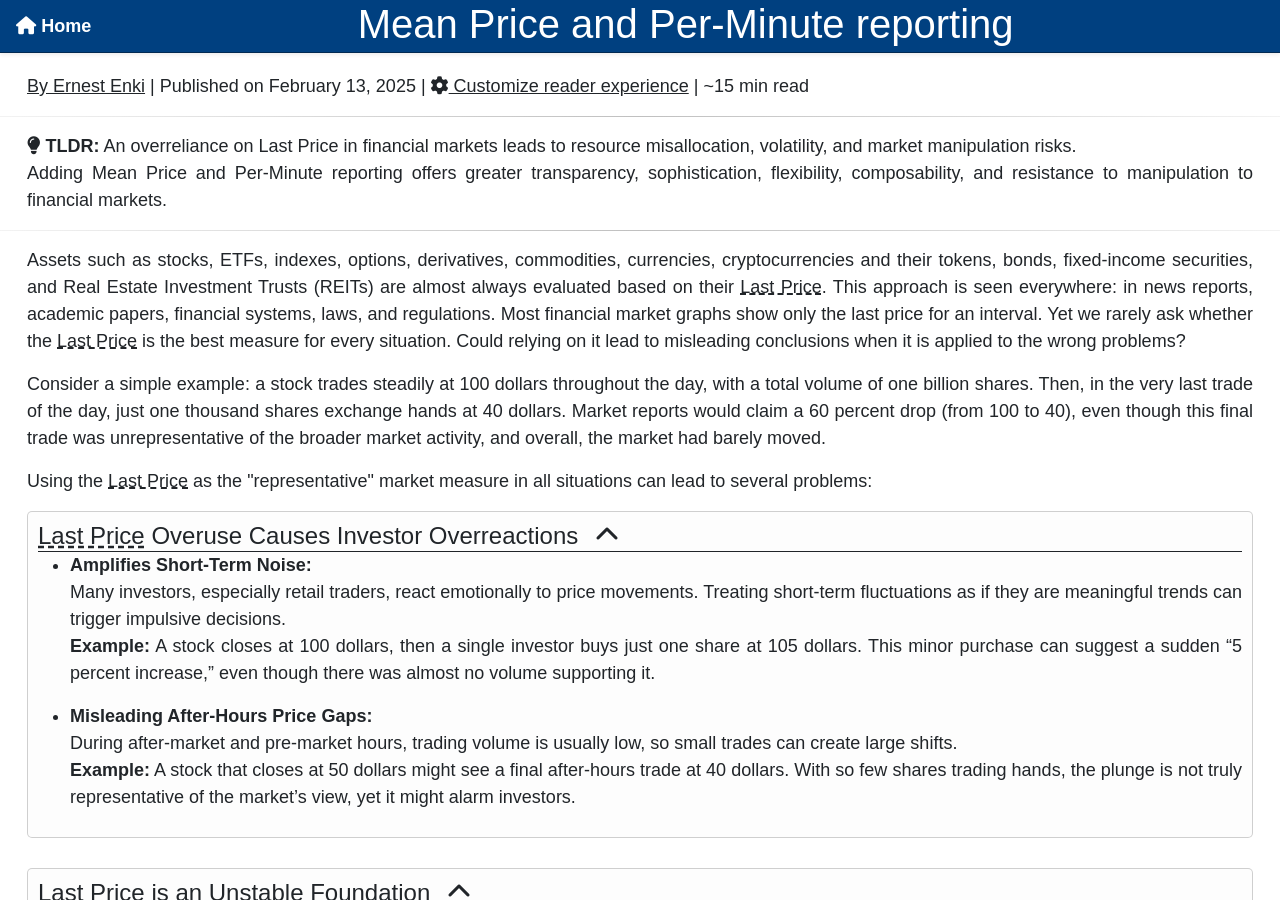
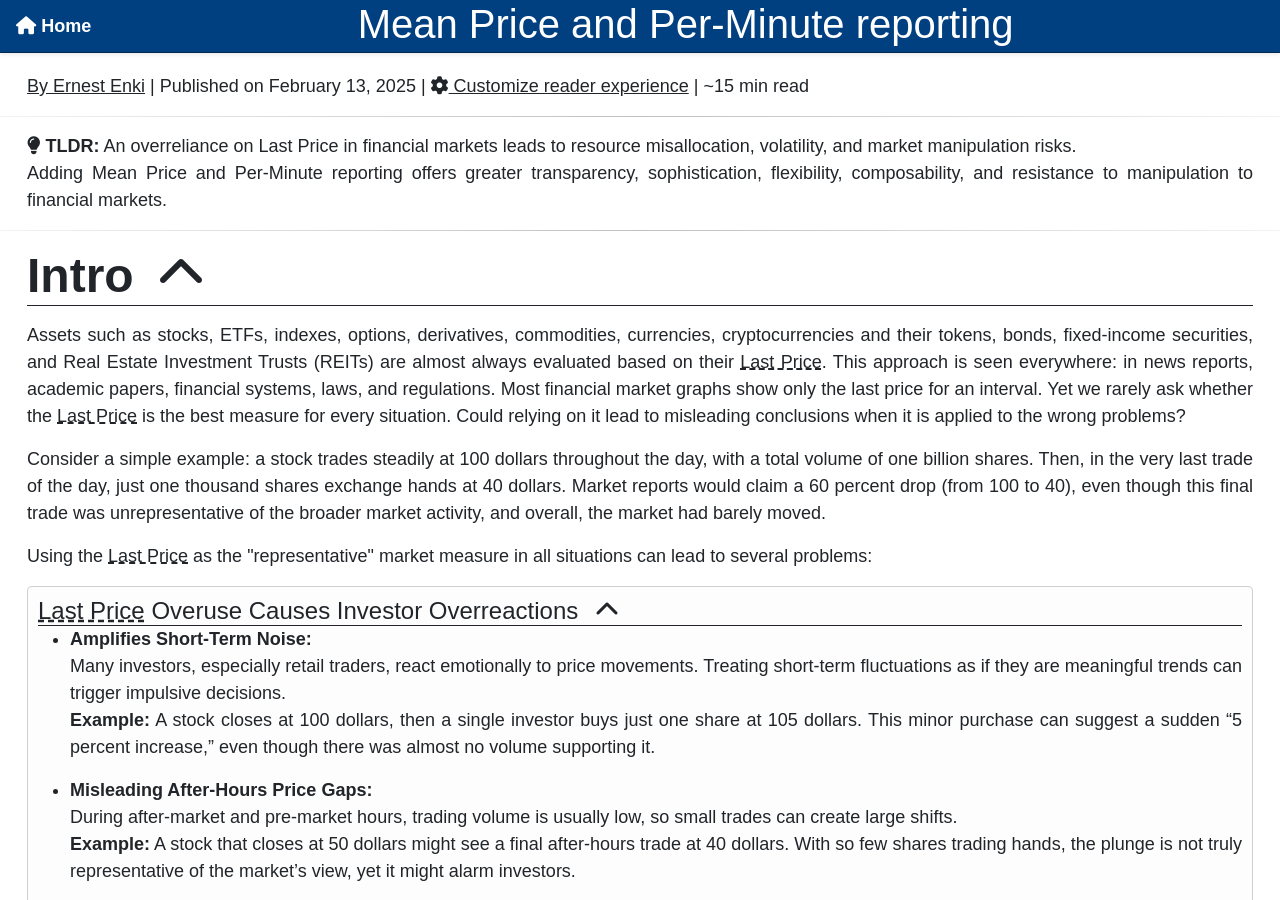
Before and after one commit to ErnestEnki/ernestenki.github.io, a Jekyll site: the page built from _articles/2025-02-13-mean_price_and_per_minute_reports.html, in a window 1280 px wide and 900 px high. Built offline with Jekyll 4.4.1, drawn with Linux system fonts in a browser that asks for light colours; some web fonts are replaced; comment, search, counter and statistics services are not loaded.

Commit message:
Fixing foldable headers in article about Mean Price

```diff
--- a/_articles/2025-02-13-mean_price_and_per_minute_reports.html
+++ b/_articles/2025-02-13-mean_price_and_per_minute_reports.html
@@ -5,6 +5,8 @@
 ---
 <main>
   <article>
+    <h1>Intro</h1>
+    <div>
     <p>Assets such as stocks, ETFs, indexes, options, derivatives, commodities, currencies, cryptocurrencies and their
       tokens, bonds, fixed-income securities, and Real Estate Investment Trusts (REITs) are almost always evaluated
       based on their Last Price. This approach is seen everywhere: in news reports, academic papers, financial systems,
@@ -46,6 +48,7 @@
 
       <article>
         <h2>Last Price is an Unstable Foundation</h2>
+        <div>
         <p>The Last Price is an unstable basis for important
         <ul>
           <li><b>market processes</b> such as margin calls, limit orders,
@@ -77,6 +80,7 @@
             </p>
           </li>
         </ul>
+      </div>
       </article>
 
       <article>
@@ -149,8 +153,11 @@
       be an incomplete and unintuitive way to analyze sales—yet this is exactly how financial markets report asset
       prices, relying on a few arbitrary points instead of a more sophisticated and scientifically sound representation
       of market activity.</p>
+    </div>
 
-    <h2>Solution part 1: Mean Price</h2>
+    <article>
+    <h1>Solution part 1: Mean Price</h1>
+    <div>
 
     <p>A more sensible default market metric for most situations is the Mean Price, where volume weighting is the only
       logical approach and is therefore implied. This metric, also known as the <a
@@ -159,10 +166,12 @@
       simplicity, memorability, and effective communication, we will refer to VWAP simply as Mean Price.
     </p>
 
+    <article>
     <h3>Mean vs Average</h3>
     <p>The term "average" is an informal term that can refer to various statistical measures, including the arithmetic
       mean (which we will be using), but also the median, mode, geometric mean, or harmonic mean. The term "mean" is
       more precise in statistics and is therefore preferable whenever possible to avoid confusion.</p>
+    </article>
 
     <p>Although we learned how to calculate the weighted mean in
       primary school, we seem to have forgotten to use that skill where it matters most. Let us now calculate it for the
@@ -231,8 +240,12 @@
 
     <p>Any exchange that displays Last Price—such as financial graphs, stock market web pages, and daily reports—must
       also display Mean Price alongside it, or let the user choose between Last Price and Mean Price.</p>
+      </div>
+    </article>
 
-    <h2>Solution part 2: Per-Minute Reporting</h2>
+    <article>
+    <h1>Solution part 2: Per-Minute Reporting</h1>
+    <div>
 
     <p>In addition to adding Mean Price to current reporting, we propose a new reporting requirement for exchanges:
       publishing an aggregated summary per asset, similar to existing daily reports, but at <b>one-minute intervals</b>.
@@ -330,8 +343,12 @@
       minute-by-minute reporting feasible. The two-hour window strikes a balance between providing timely insights and
       avoiding excessive data storage burdens on exchanges. It ensures a reasonable margin of safety for data consumers
       while keeping implementation practical.</p>
+    </div>
+    </article>
 
+    <article>
     <h1>Why Mean Price and Per-Minute Reporting?</h1>
+    <div>
     <ul>
       <li><i class="fa fa-thumbs-up"></i> <b>Data Minimization:</b> Providing full order book snapshots or tick data
         would offer more insights, but it would also generate an overwhelming volume of data for both providers and
@@ -356,8 +373,14 @@
       that asks:
       <b><i>“Which price measure is the most representative for this particular situation?”</i></b>
     </p>
+    </div>
+    </article>
 
-    <h2>Avoiding Central Planning</h2>
+
+  </article>
+  <article>
+    <h1>Avoiding Central Planning</h1>
+    <div>
 
     <p>We should resist the temptation to centrally plan industries or societies, as it often leads to more mistakes
       than truly informed decisions. No one should be forced to use the newly available data. The media can continue
@@ -370,9 +393,12 @@
       transparency—giving the public access to better information for smarter decision-making. This is a stark contrast
       to laws that attempt to micromanage markets, as it simply empowers individuals and institutions with better tools
       rather than dictating how they must use them.</p>
+    </div>
+    </article>
 
-
+    <article>
     <h1>Are There Any Downsides to These Suggestions?</h1>
+    <div>
     <p>While Mean Price is a more robust and reliable measure than Last Price, it is not without limitations and may not be suitable for every situation. Similarly, Per-Minute Reporting may introduce new challenges that need careful consideration.</p>
     <p>Let us explore some common concerns, answering them through: clarifying misunderstandings, proposing potential solutions, identifying ways to mitigate risks and minimize negative impacts.</p>
 
@@ -381,6 +407,7 @@
         <h3>Not Ideal for Real-Time Trading Decisions, Distortions in Illiquid Markets, Fear of Misinterpretation, New
           Opportunities for Manipulation
         </h3>
+        <div>
         <b>Concerns:</b>
         <ul>
           <li>In fast-moving markets, traders may still need Last Price for immediate decision-making.</li>
@@ -403,10 +430,12 @@
           <li>Brokers and financial platforms can introduce indicators like "Reliability Scores" (e.g., red, yellow, green)
             based on volume strength, recent Mean Price stability or other market health indicators. These enhancements would help traders avoid manipulation traps and make more informed decisions, without limiting their freedom.</li>
         </ul>
+      </div>
       </article>
 
       <article>
         <h3>Exchanges Considerations</h3>
+        <div>
         <b>Concerns:</b>
         <ul>
           <li>Exchanges generate substantial revenue by selling detailed market data to institutional clients. They may resist providing valuable insights for free.</li>
@@ -420,10 +449,12 @@
           <li>Modern technology makes implementation costs relatively low, making this a cost-effective upgrade rather than a financial burden.</li>
           <li>More transparent market conditions could pave the way for the expansion of publicly traded assets. Currently, only large companies list on major exchanges, in part due to liquidity constraints. With better tools to manage low-liquidity assets, medium-sized companies could gain a dedicated section of the market, increasing market participation and exchange revenues.</li>
         </ul>
+      </div>
       </article>
 
       <article>
         <h3>Added uncertainty and complexity</h3>
+        <div>
         <b>Concerns:</b>
         <ul>
           <li>Last Price is deeply ingrained in market / legal infrastructure. Using Mean Price or other metrics
@@ -449,11 +480,16 @@
           <li>Selecting appropriate timeframes is an added layer of complexity, but it is useful and necessary to create a more transparent, resilient, and fair financial system. Markets should be responsive—but not overly reactive. Choosing the right timeframes helps strike this balance.</li>
           <li>Market simulations and backtesting can determine the most effective Mean Price timeframes for various use cases such as trading, valuation, and risk management scenarios. This ensures that the right tool is used for the right job, improving overall market efficiency.</li>
         </ul>
+      </div>
       </article>
     </div>
+    </div>
+    </article>
 
     <article>
       <h1>Second Wave of Data Requirements</h1>
+
+      <div>
 
       <p>Once these initial data requirements are successfully implemented, a second wave of additional data can be
         considered. However, further studies are needed to determine which data points best represent the market while
@@ -602,10 +638,12 @@
           </div>
         </div>
       </div>
+    </div>
     </article>
 
     <article>
-      <h2>Conclusion</h2>
+      <h1>Conclusion</h1>
+      <div>
       <p>Relying on Last Price as the primary metric for assessing market conditions is a fundamental mistake. It is akin to the old saying: "If all you have is a hammer, everything looks like a nail." This over-reliance leads to resource misallocation, investor overreactions, increased market volatility, and greater susceptibility to manipulation.</p>
 
       <p>In contrast, Mean Price is a more sophisticated, flexible, and resistant-to-manipulation metric. When combined with Per-Minute Reporting, it enhances financial transparency, levels the playing field between retail and institutional investors, and improves data composability—allowing it to serve as a foundation for more advanced financial and technological tools.</p>
@@ -613,6 +651,7 @@
       <p>By providing a more accurate reflection of market activity, Mean Price and Per-Minute Reporting enable better decision-making, improved resource allocation, and reduced risks associated with misinterpreting price movements.</p>
 
       <p>A key example of an improved financial tool leveraging these principles will be introduced in a future article.</p>
+    </div>
     </article>
   </article>
 </main>
```
